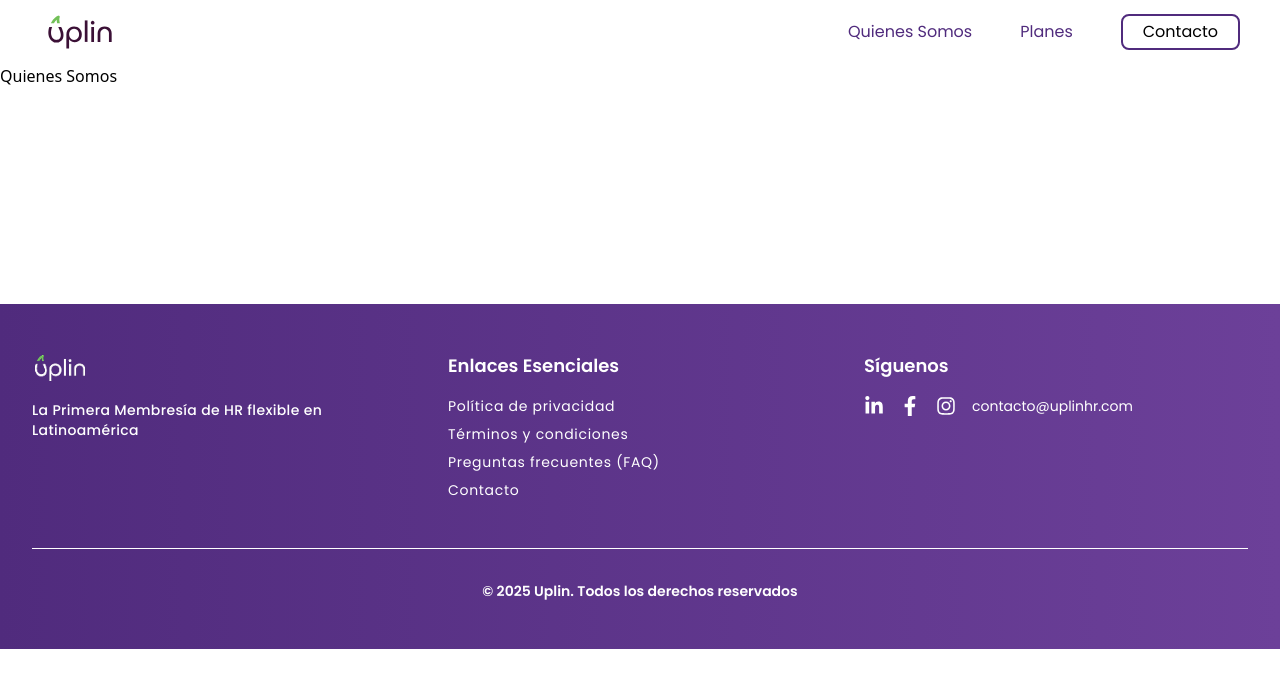
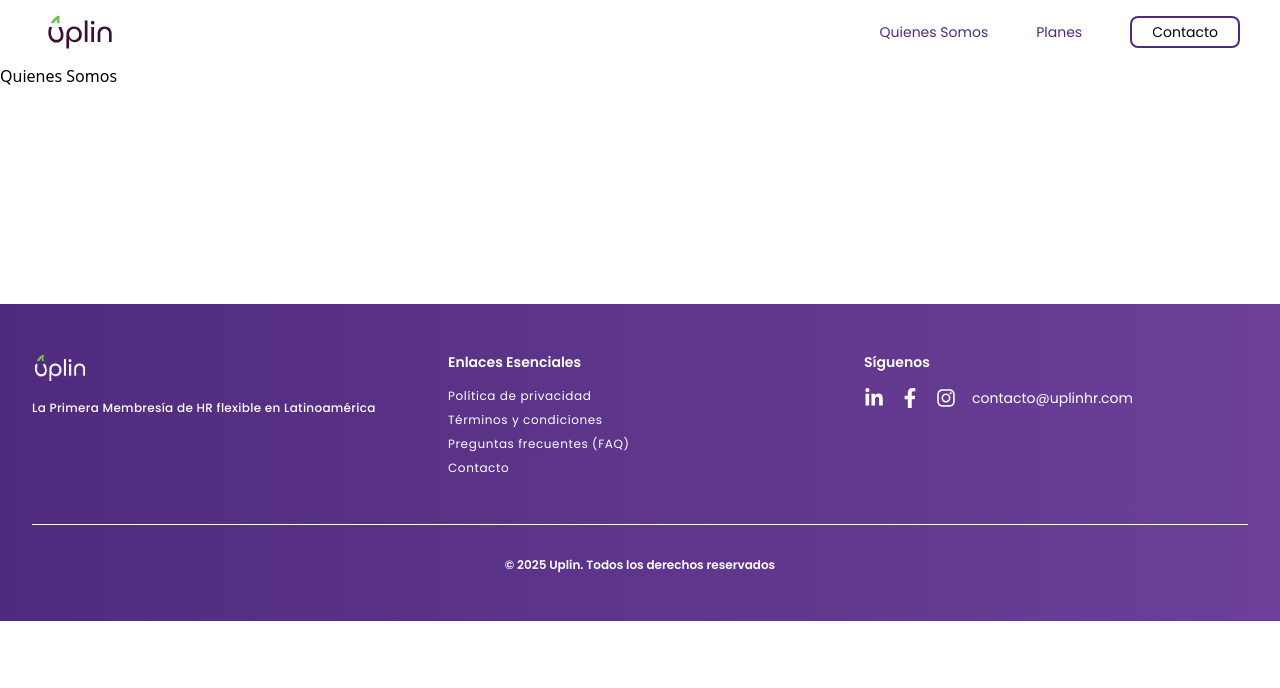
Before and after one commit to Uplinhr/uplinhr, a Next.js app: page /quienes-somos in a window 1280 px wide. Shown: the top 688 px of the page. Built offline with nearby package versions, Linux system fonts and the light colour scheme.

Commit message:
Pequeñas Modificaciones
Ajuste de Letras en el Navbar y Footer

```diff
--- a/src/components/footer/footer.tsx
+++ b/src/components/footer/footer.tsx
@@ -10,13 +10,13 @@ const Footer = () => {
             className="h-8 mb-4"
             src="/imgUplinFooter.png"
           />
-          <p className="text-sm tracking-wide font-medium">
-            La Primera Membresía de HR flexible en &nbsp; Latinoamérica
+          <p className="text-xs tracking-wide font-medium">
+            La Primera Membresía de HR flexible en Latinoamérica
           </p>
         </div>
         <div>
-          <h3 className="font-bold mb-4 text-lg">Enlaces Esenciales</h3>
-          <ul className="space-y-2 text-sm tracking-wider">
+          <h3 className="font-bold mb-4 text-sm">Enlaces Esenciales</h3>
+          <ul className="space-y-2 text-xs tracking-wider">
             <li>
               <a className="hover:underline" href="#">
                 Política de privacidad
@@ -40,7 +40,7 @@ const Footer = () => {
           </ul>
         </div>
         <div>
-          <h3 className="font-bold mb-4 text-lg">Síguenos</h3>
+          <h3 className="font-bold mb-4 text-sm">Síguenos</h3>
           <div className="flex space-x-4">
             <a
               className="text-white hover:text-gray-300"
@@ -78,7 +78,7 @@ const Footer = () => {
         </div>
       </div>
       <div className="max-w-7xl mx-auto mt-12 pt-8 border-t border-white">
-        <p className="text-center text-sm font-semibold">
+        <p className="text-center text-xs font-semibold">
           © 2025 Uplin. Todos los derechos reservados
         </p>
       </div>
--- a/src/components/navbar/navbar.tsx
+++ b/src/components/navbar/navbar.tsx
@@ -1,7 +1,7 @@
 "use client";
 
 import { useState } from "react";
-import { FaBars, FaTimes } from "react-icons/fa"; // Instala react-icons: npm install react-icons
+import { FaBars, FaTimes } from "react-icons/fa";
 
 const Navbar = () => {
   const [isOpen, setIsOpen] = useState(false);
@@ -10,7 +10,7 @@ const Navbar = () => {
     <nav className="font-[Poppins] bg-white shadow-black shadow-2xl">
       <div className="container mx-auto px-10 py-3 ">
         {/* --- Contenedor Principal --- */}
-        <div className="flex justify-between items-center">
+        <div className="flex justify-between items-center text-sm">
           {/* Logo (siempre visible) */}
           <a href="/">
             <img src="/logoUplin.svg" alt="Logo Uplin" className="w-20 h-10" />
```
